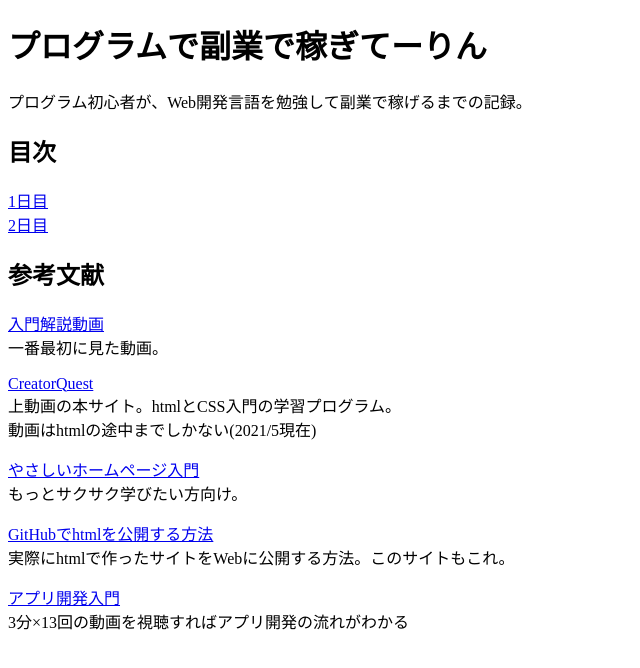
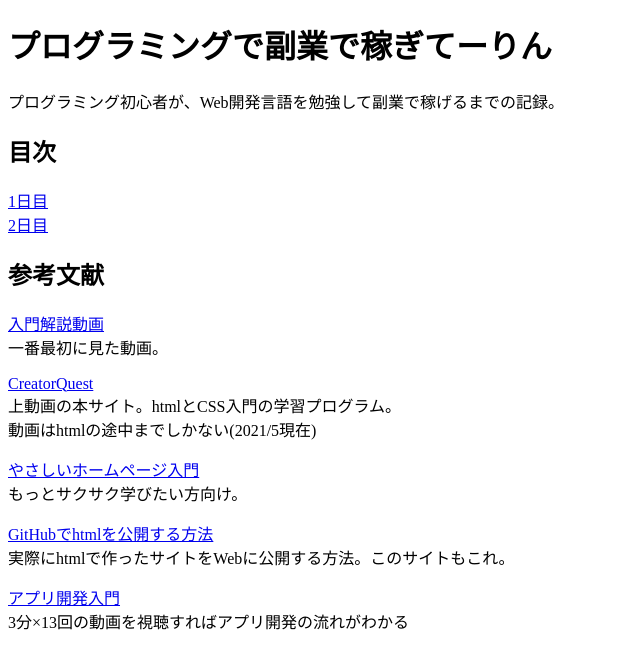
Before and after one commit to Teeeeerin/github.io, a plain HTML site: page index.html in a window 1280 px wide. Shown: the whole page, without its empty margins (0-640 px from the left). Drawn offline with Linux system fonts and the light colour scheme.

Commit message:
Update index.html

```diff
--- a/index.html
+++ b/index.html
@@ -1,14 +1,14 @@
 <!DOCTYPE html>
 <html lang ="ja">
  <head>
-  <meta charset="UTF-8">
+  <meta charset="UTF-8" name="google-site-verification" content="fIYGoSONZw8QX2N0lUnGts5n1FpztXGhDlvRCbULlc0">
   <title>プログラミングで副業で稼ぎてーりん</title>
 </head>
 
 <body >
-  <h1>プログラムで副業で稼ぎてーりん</h1>
+  <h1>プログラミングで副業で稼ぎてーりん</h1>
   <p>
-  プログラム初心者が、Web開発言語を勉強して副業で稼げるまでの記録。
+  プログラミング初心者が、Web開発言語を勉強して副業で稼げるまでの記録。
   </p>
 
 <h2>目次</h2>
```
